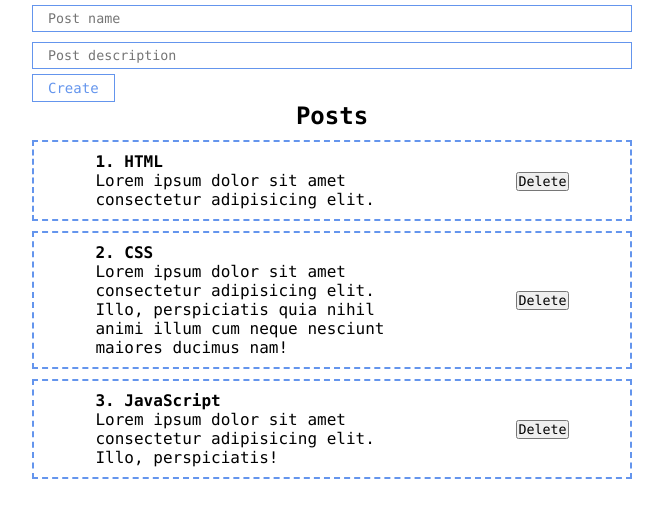
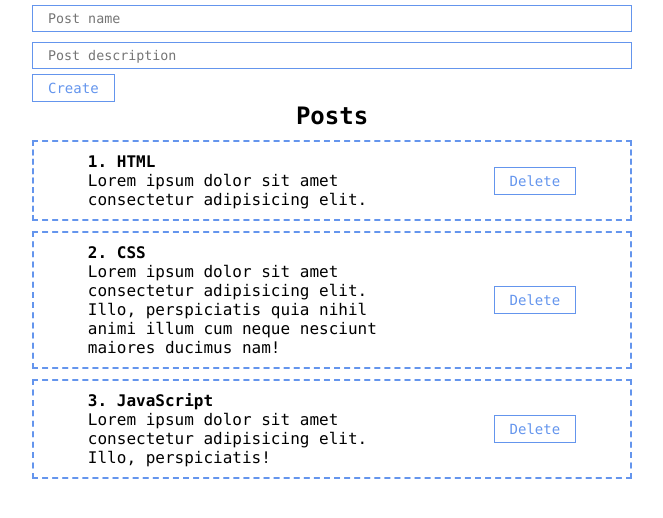
Before and after one commit to wwwax/ulbi-react, a React (Create React App) app: page / in a window 1280 px wide. Shown: the top 518 px of the page, without its empty margins (308-971 px from the left). Built offline with nearby package versions, Linux system fonts and the light colour scheme; the HTML template or start-up script is replaced by a standard one.

Commit message:
add delete post

```diff
--- a/src/components/App.js
+++ b/src/components/App.js
@@ -1,8 +1,7 @@
+import styles from "./App.module.css";
 import { useState } from "react";
 import PostList from "./PostList";
-import styles from "./App.module.css";
-import CustomButton from "./ui/CustomButton";
-import CustomInput from "./ui/CustomInput";
+import PostForm from "./PostForm";
 
 export default function App() {
   const [posts, setPosts] = useState([
@@ -23,45 +22,15 @@ export default function App() {
     },
   ]);
 
-  const [post, setPost] = useState({
-    title: "",
-    body: "",
-  });
+  const addNewPost = (post) => setPosts((posts) => [...posts, post]);
 
-  const addNewPost = (e) => {
-    e.preventDefault();
-
-    setPosts((posts) => [...posts, { ...post, id: Date.now() }]);
-
-    setPost({
-      title: "",
-      body: "",
-    });
-  };
+  const deletePost = (id) =>
+    setPosts((posts) => posts.filter((post) => post.id !== id));
 
   return (
     <div className={styles.app}>
-      <form>
-        <CustomInput
-          type="text"
-          placeholder="Post name"
-          value={post.title}
-          onChange={(e) =>
-            setPost((post) => ({ ...post, title: e.target.value }))
-          }
-        />
-        <CustomInput
-          type="text"
-          placeholder="Post description"
-          value={post.body}
-          onChange={(e) =>
-            setPost((post) => ({ ...post, body: e.target.value }))
-          }
-        />
-        <CustomButton onClick={addNewPost}>Create</CustomButton>
-      </form>
-
-      <PostList posts={posts} title={"Posts"} />
+      <PostForm addNewPost={addNewPost} />
+      <PostList posts={posts} title={"Posts"} deletePost={deletePost} />
     </div>
   );
 }
--- /dev/null
+++ b/src/components/PostForm.js
@@ -0,0 +1,40 @@
+import { useState } from "react";
+import CustomInput from "./ui/CustomInput";
+import CustomButton from "./ui/CustomButton";
+
+export default function PostForm({ addNewPost }) {
+  const [post, setPost] = useState({
+    title: "",
+    body: "",
+  });
+
+  const handleSubmit = (e) => {
+    e.preventDefault();
+
+    addNewPost({ ...post, id: Date.now() });
+    setPost({
+      title: "",
+      body: "",
+    });
+  };
+
+  return (
+    <form>
+      <CustomInput
+        type="text"
+        placeholder="Post name"
+        value={post.title}
+        onChange={(e) =>
+          setPost((post) => ({ ...post, title: e.target.value }))
+        }
+      />
+      <CustomInput
+        type="text"
+        placeholder="Post description"
+        value={post.body}
+        onChange={(e) => setPost((post) => ({ ...post, body: e.target.value }))}
+      />
+      <CustomButton onClick={handleSubmit}>Create</CustomButton>
+    </form>
+  );
+}
--- a/src/components/PostItem.js
+++ b/src/components/PostItem.js
@@ -1,4 +1,5 @@
 import styles from "./PostItem.module.css";
+import CustomButton from "./ui/CustomButton";
 
 export default function PostItem(props) {
   return (
@@ -9,7 +10,9 @@ export default function PostItem(props) {
       </div>
 
       <div className={styles.postItem__btns}>
-        <button>Delete</button>
+        <CustomButton onClick={() => props.deletePost(props.post.id)}>
+          Delete
+        </CustomButton>
       </div>
     </div>
   );
--- a/src/components/PostList.js
+++ b/src/components/PostList.js
@@ -1,12 +1,17 @@
 import PostItem from "./PostItem";
 
-export default function PostList({ posts, title }) {
+export default function PostList({ posts, title, deletePost }) {
   return (
     <div>
       <h2 style={{ textAlign: "center" }}>{title}</h2>
 
       {posts.map((post, index) => (
-        <PostItem post={post} key={post.id} number={index + 1} />
+        <PostItem
+          post={post}
+          key={post.id}
+          number={index + 1}
+          deletePost={deletePost}
+        />
       ))}
     </div>
   );
```
